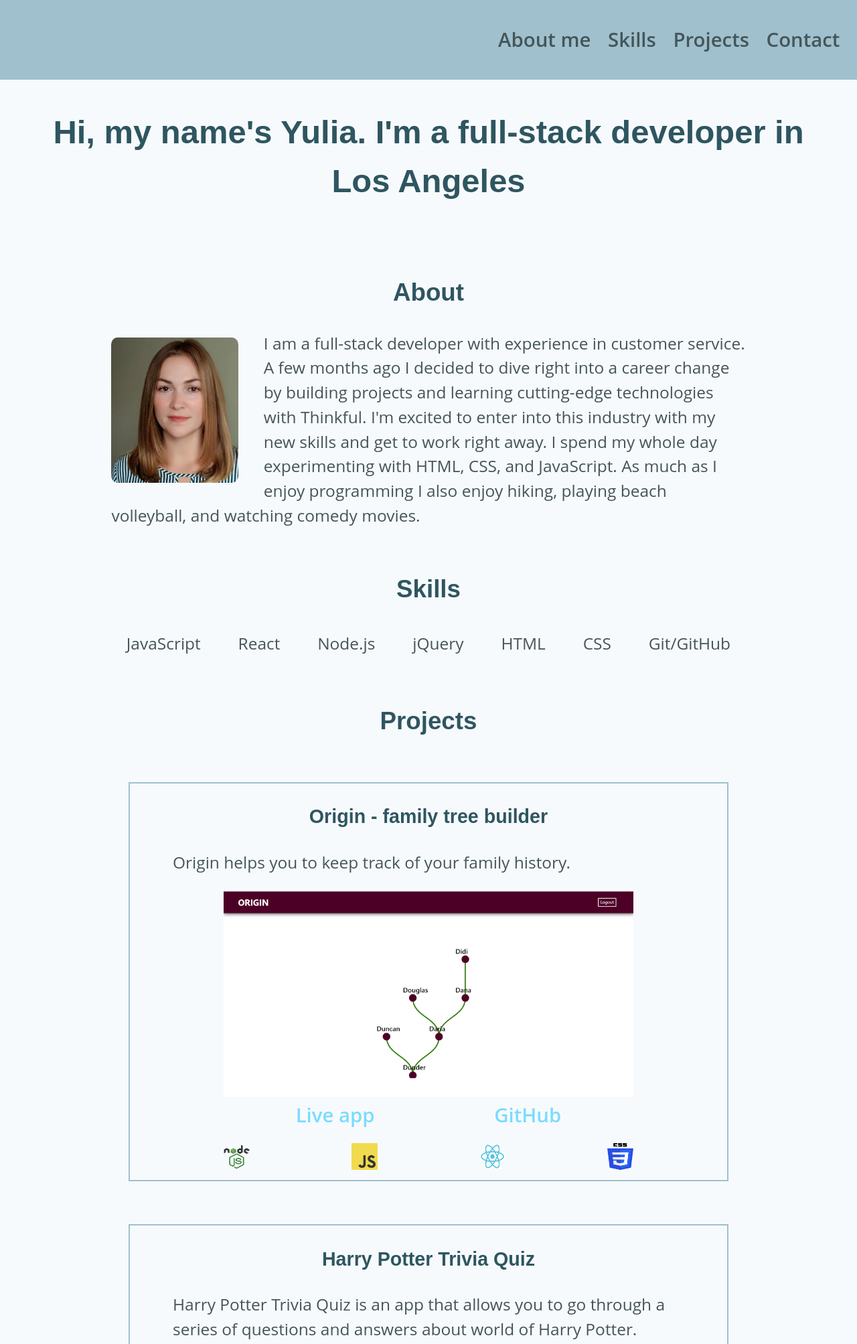
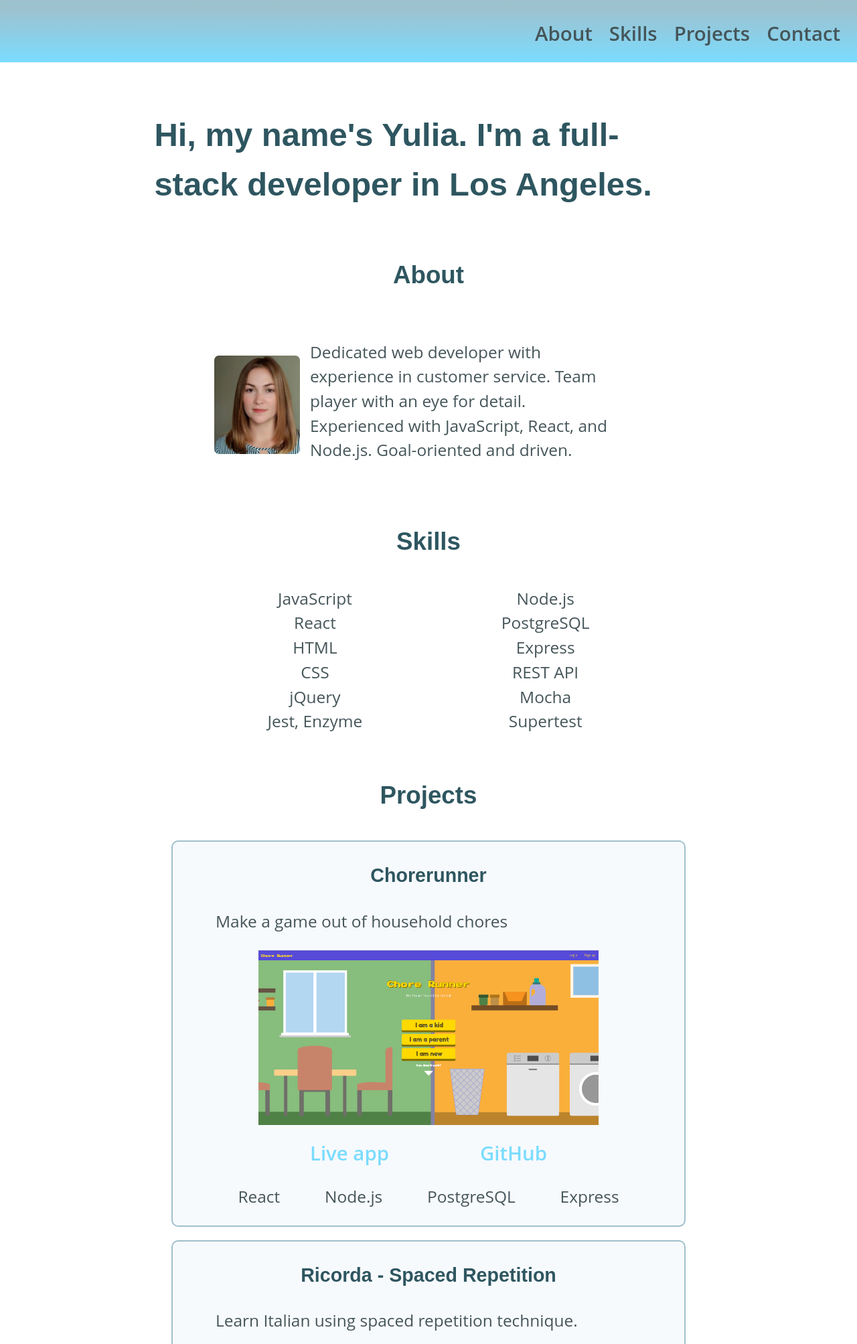
Before and after one commit to thinkful-ei-gecko/yulia-portfolio, a plain HTML site: page index.html in a window 1280 px wide. Shown: the top 2007 px of the page at 67% size. Drawn offline with nearby package versions, Linux system fonts and the light colour scheme; a web font is replaced by a local one.

Commit message:
add last projects and style

```diff
--- a/index.html
+++ b/index.html
@@ -3,111 +3,143 @@
 <head>
     <title>Portfolio-Yulia Khisamutdinova</title>
     <meta name="viewport" content="width=device-width, initial-scale=1">
-    <link rel="stylesheet" type="text/css" href="//cdnjs.cloudflare.com/ajax/libs/normalize/8.0.1/normalize.css">
+    <link rel="stylesheet" type="text/css" href=https://cdnjs.cloudflare.com/ajax/libs/normalize/8.0.1/normalize.min.css>
     <link href="https://fonts.googleapis.com/css?family=Gentium+Basic&display=swap" rel="stylesheet">
-    <link href="https://fonts.googleapis.com/icon?family=Material+Icons"
-      rel="stylesheet">
+    <link rel="stylesheet" href="https://cdnjs.cloudflare.com/ajax/libs/font-awesome/4.7.0/css/font-awesome.min.css">
     <link rel="shortcut icon" href="portfolio_assets/favicon.ico"/>
     <link rel="stylesheet" type="text/css" href="main.css">
 </head>
 <body>
     <nav>
         <ul id="nav-bar">
-          <li><a href="#about-offset">About me</a></li>
-          <li><a href="#skills-offset">Skills</a></li>
-          <li><a href="#projects-offset">Projects</a></li>
-          <li><a href="#contact-offset">Contact</a></li>
+          <li><a href="#about" onclick="toggleMobileMenu()">About</a></li>
+          <li><a href="#skills" onclick="toggleMobileMenu()">Skills</a></li>
+          <li><a href="#projects" onclick="toggleMobileMenu()">Projects</a></li>
+          <li><a href="#contact" onclick="toggleMobileMenu()">Contact</a></li>
         </ul>
+        <a href="javascript:void(0);" class="icon" onclick="toggleMobileMenu()">
+          <i id="icon" class="fa fa-bars"></i>
+        </a>
+
     </nav>
     <main>
         <header>
-            <h1>Hi, my name's Yulia. I'm a full-stack developer in Los Angeles</h1>
+            <h1>Hi, my name's Yulia. I'm a full-stack developer in Los Angeles.</h1>
         </header>
 
-        <section id="about">
-            <h2><span id="about-offset"></span>About</h2>
-            <p><img src="portfolio_assets/avatar.jpg" alt="Yulia Khisamutdinova avatar" id="avatar">
-                I am a full-stack developer with experience in customer service. A few months ago I decided to dive right into a career change by
-                building projects and learning cutting-edge technologies with Thinkful. I'm excited to enter into this industry with my
-                new skills and get to work right away. I spend my whole day experimenting with HTML, CSS, and JavaScript. As much as I enjoy
-                programming I also enjoy hiking, playing beach volleyball, and watching comedy movies.
+        <section id="about-section">
+
+            <h2><span id="about"></span>About</h2>
+            <div class="about-container">
+            <img src="portfolio_assets/avatar.jpg" alt="Yulia Khisamutdinova avatar" id="avatar">
+            <p>
+              Dedicated web developer with experience in customer service. Team player with an eye for detail. Experienced with
+              JavaScript, React, and Node.js. Goal-oriented and driven.
             </p>
+          </div>
         </section>
 
         <section id="skills-section">
-            <h2><span id="skills-offset"></span>Skills</h2>
-            <ul id="skills">
+            <h2><span id="skills"></span>Skills</h2>
+            <div class="skills">
+              <ul class="skills-list">
                 <li>JavaScript</li>
                 <li>React</li>
-                <li>Node.js</li>
-                <li>jQuery</li>
                 <li>HTML</li>
                 <li>CSS</li>
-                <li>Git/GitHub</li>
-            </ul>
+                <li>jQuery</li>
+                <li>Jest, Enzyme</li>
+              </ul>
+
+              <ul class="skills-list">
+                <li>Node.js</li>
+                <li>PostgreSQL</li>
+                <li>Express</li>
+                <li>REST API</li>
+                <li>Mocha</li>
+                <li>Supertest</li>
+              </ul>
+            </div>
         </section>
-        <section id="projects">
-            <h2><span id="projects-offset"></span>Projects</h2>
+        <section id="projects-section">
+            <h2><span id="projects"></span>Projects</h2>
+            <section class="project-card">
+                <h3>Chorerunner </h3>
+                <p>
+                  Make a game out of household chores
+                </p>
+                <img src="portfolio_assets/chorerunner.png" alt="Quiz app screenshot displaying first question">
+                <div class="links">
+                    <a href="https://chorerunner-client.now.sh/" target="_blank">Live app</a>
+                    <a href="https://github.com/thinkful-ei-gecko/ChoreRunner-Client" target="_blank">GitHub</a>
+                </div>
+                <ul class="made-with">
+                  <li>React</li>
+                  <li>Node.js</li>
+                  <li>PostgreSQL</li>
+                  <li>Express</li>
+                    <!-- <img src="portfolio_assets/HTML5_Logo_512.png" alt="html5 logo">
+                    <img src="portfolio_assets/JavaScript-logo.png" alt="javascript logo">
+                    <img src="portfolio_assets/react.png" alt="react logo">
+                    <img src="portfolio_assets/css-3-logo-png-transparent.png" alt="css logo"> -->
+                    </ul>
+            </section>
+
+            <section class="project-card">
+                <h3>Ricorda - Spaced Repetition</h3>
+                <p>
+                  Learn Italian using spaced repetition technique.
+                </p>
+                <img src="portfolio_assets/ricorda.png" alt="Ricorda app dashboard page">
+                <div class="links">
+                    <a href="https://ricorda.now.sh" target="_blank">Live app</a>
+                    <a href="https://github.com/thinkful-ei-gecko/Yulia-JamesL-Spaced-Repetition-Client" target="_blank">GitHub</a>
+                </div>
+                <ul class="made-with">
+                    <li>React</li>
+                    <li>Node.js</li>
+                    <li>PostgreSQL</li>
+                    <li>Express</li>
+                </ul>
+            </section>
             <section class="project-card">
                 <h3>Origin - family tree builder</h3>
                 <p>
-                    Origin helps you to keep track of your family history.
+                  Keep track of your family history.
                 </p>
                 <img src="portfolio_assets/origin.png" alt="Home page of the Origin app that displays family tree">
                 <div class="links">
                     <a href="https://origin-app.now.sh" target="_blank">Live app</a>
                     <a href="https://github.com/yulia-kh/origin" target="_blank">GitHub</a>
                 </div>
-                <div class="made-with">
-                    <img src="portfolio_assets/node.png" alt="html5 logo">
-                    <img src="portfolio_assets/JavaScript-logo.png" alt="javascript logo">
-                    <img src="portfolio_assets/react.png" alt="jquery logo">
-                    <img src="portfolio_assets/css-3-logo-png-transparent.png" alt="css logo">
-                </div>
+                <ul class="made-with">
+                    <li>React</li>
+                    <li>Node.js</li>
+                    <li>PostgreSQL</li>
+                    <li>Express</li>
+                </ul>
             </section>
-            <section class="project-card">
-                <h3>Harry Potter Trivia Quiz</h3>
-                <p>
-                    Harry Potter Trivia Quiz is an app that allows you to go through a series of questions and answers about world of Harry Potter.
-                </p>
-                <img src="portfolio_assets/quiz.jpg" alt="Quiz app screenshot displaying first question">
-                <div class="links">
-                    <a href="https://thinkful-ei-gecko.github.io/yulia-quasar-quiz-app/" target="_blank">Live app</a>
-                    <a href="https://github.com/thinkful-ei-gecko/yulia-quasar-quiz-app" target="_blank">GitHub</a>
-                </div>
-                <div class="made-with">
-                    <img src="portfolio_assets/HTML5_Logo_512.png" alt="html5 logo">
-                    <img src="portfolio_assets/JavaScript-logo.png" alt="javascript logo">
-                    <img src="portfolio_assets/jquery-logo-png--800.gif" alt="jquery logo">
-                    <img src="portfolio_assets/css-3-logo-png-transparent.png" alt="css logo">
-                </div>
-            </section>
+
         </section>
-                <section class="project-card">
-                    <h3>Bookmark App</h3>
-                    <p>
-                        Application that allows you to keep links to your favorite websites in organized manner.
-                    </p>
-                    <img src="portfolio_assets/bookmarks-app.png" alt="Bookmark application load page">
-                    <div class="links">
-                        <a href="https://thinkful-ei-gecko.github.io/yulia-bookmarks-app/" target="_blank">Live app</a>
-                        <a href="https://github.com/thinkful-ei-gecko/yulia-bookmarks-app" target="_blank">GitHub</a>
-                    </div>
-                    <div class="made-with">
-                            <img src="portfolio_assets/HTML5_Logo_512.png" alt="html5 logo">
-                            <img src="portfolio_assets/JavaScript-logo.png" alt="javascript logo">
-                            <img src="portfolio_assets/jquery-logo-png--800.gif" alt="jquery logo">
-                            <img src="portfolio_assets/css-3-logo-png-transparent.png" alt="css logo">
-                        </div>
-                </section>
 
-        <section id="contact">
-            <h2><span id="contact-offset"></span>Contact</h2>
+
+        <section id="contact-section">
+            <h2><span id="contact"></span>Contact</h2>
             <a href="mailto:y.khisamutdinova@gmail.com" target="_blank">Email</a>
-            <a href="https://www.linkedin.com/in/yulia-khisamutdinova-500870ba/" target="_blank">Linkedin</a>
+            <a href="https://www.linkedin.com/in/yulia-khisamutdinova/" target="_blank">Linkedin</a>
             <a href="https://github.com/yulia-kh" target="_blank">GitHub</a>
         </section>
     </main>
     <footer>Copyright 2019</footer>
+    <script>
+      function toggleMobileMenu() {
+        let menu = document.getElementById("nav-bar");
+        if (menu.style.display === "block") {
+          menu.style.display = "none";
+        } else {
+          menu.style.display = "block";
+        }
+      }
+    </script>
 </body>
 </html>
--- a/main.css
+++ b/main.css
@@ -5,7 +5,7 @@
   body {
     font-family: "Open Sans", sans-serif;
     font-size: 16px;
-    background-color:#F7FAFD;
+
     text-align: center;
     line-height: 1.5;
     color: #455559;
@@ -18,39 +18,30 @@
   }
 
   nav {
+    background-image: linear-gradient(#9FC0CC,#7ADCFF);
     position: fixed;
     top: 0;
     left: 0;
     right: 0;
     z-index: 1;
-  }
-
-  header {
-    padding: 15% 3% 3% 3%;
-  }
-
-  h1, h2, h3 {
-    font-family: "Gentium Basic", sans-serif;
-    color: #2E5660;
-    text-align: center;
-  }
-
-  h2 {
-    position: relative;
-  }
-  h2 > span {
-    position: absolute;
-    top: -150px;
+    height: 60px;
+    box-shadow: 0px 5px 8px #9FC0CC;
   }
 
   #nav-bar {
-    display: -webkit-box;
-    display: -ms-flexbox;
-    display: -webkit-flex;
-    display: flex;
+    display: none;
     padding: 0;
-    justify-content: space-evenly;
     font-weight: 600;
+    position: absolute;
+    top: -15px;
+    width: 100%;
+    background-color: white;
+    background-image: linear-gradient(#9FC0CC,#7ADCFF);
+    line-height: 2.5;
+  }
+
+  #nav-bar li {
+    padding: 5px 0 5px 0;
   }
 
   #nav-bar > li > a {
@@ -63,61 +54,95 @@
       list-style: none;
   }
 
-  #about, .project-card {
+  .icon {
+    position: absolute;
+    right: 0;
+    top: 0;
+    margin-top: 10px;
+    margin-right: 20px;
+    font-size: 25px;
+    color: #2E5660;
+  }
+
+  header {
+    padding: 15% 3% 3% 3%;
+    margin-top: 30px;
+  }
+
+  h1, h2, h3 {
+    font-family: "Gentium Basic", sans-serif;
+    color: #2E5660;
+    text-align: center;
+  }
+
+  h1 {
+    text-align: left;
+  }
+
+  h2 {
+    position: relative;
+    margin-top: 0px;
+    margin-bottom: 40px;
+  }
+
+  h2 > span {
+    position: absolute;
+    top: -100px;
+  }
+
+  #about-section, .project-card {
     padding: 0% 5%;
     text-align: left;
   }
 
+  #about-section p {
+    margin-bottom: 40px;
+  }
+
   #avatar {
+    display: block;
     width: 33%;
     border-radius: 5%;
-    margin-bottom: 10%;
+    margin: 0 auto 40px;
   }
 
-  #skills-section {
-    clear: left;
-    margin-top: 5%;
+ul {
+  list-style: none;
+  padding: 0;
 }
 
-  #projects {
-    margin-top: 5%;
+#skills-section h2 {
+  margin-bottom: 15px;
 }
-
-  #skills {
-    display: -webkit-box;
-    display: -ms-flexbox;
-    display: -webkit-flex;
+div.skills {
   display: flex;
-    flex-direction: row;
-    padding: 5px;
   justify-content: space-evenly;
+  margin-bottom: 30px;
 }
 
 .project-card {
   border: 2px solid#9FC0CC;
+  border-radius: 10px;
   margin: 5%;
+  background-color:#F7FAFD;
 }
 
 .project-card:hover {
-    -moz-box-shadow:    inset 0 0 10px #9FC0CC;
-    -webkit-box-shadow: inset 0 0 10px #9FC0CC;
-    box-shadow:         inset 0 0 10px #9FC0CC;
+  -moz-box-shadow: 0 0 10px #9FC0CC;
+  -webkit-box-shadow: 0 0 10px #9FC0CC;
+  box-shadow: 0px 5px 8px #9FC0CC;
 }
 
-  .made-with > img {
+.made-with {
+  display: flex;
+  justify-content: space-around;
+}
+
+.made-with li img {
   width: 25px;
   height: 25px;
   padding: 1%;
   margin: 1%;
-  }
-
-  .made-with {
-    display: -webkit-box;
-    display: -ms-flexbox;
-    display: -webkit-flex;
-    display: flex;
-    flex-direction: row;
-    justify-content: space-around;
 }
 
 .links {
@@ -125,7 +150,7 @@
   display: -ms-flexbox;
   display: -webkit-flex;
   display: flex;
-    padding: 5px;
+  padding: 20px 5px 0px;
   justify-content: space-evenly;
   font-weight: 600;
 }
@@ -135,16 +160,16 @@
   font-size: 120%;
 }
 
-  .links > a:link, #contact > a:link  {
+.links > a:link, #contact-section > a:link  {
   text-decoration: none;
 }
-  .links > a:visited, #contact > a:visited  {
+.links > a:visited, #contact-section > a:visited  {
   text-decoration: none;
 }
-  .links > a:hover, #contact > a:hover  {
+.links > a:hover, #contact-section > a:hover  {
   text-decoration: underline;
 }
-  .links > a:active, #contact > a:active  {
+.links > a:active, #contact-section > a:active  {
   text-decoration: underline;
 }
 
@@ -155,11 +180,19 @@
   margin-right: auto;
 }
 
-  #contact {
+#projects-section {
+  margin-bottom: 40px;
+}
+
+#contact-section h2 {
+  margin-bottom: 20px;
+}
+
+#contact-section{
   margin-bottom: 5%;
 }
 
-  #contact > a {
+#contact-section > a {
   color: #7ADCFF;
   font-size: 120%;
   font-weight: 600;
@@ -168,87 +201,115 @@
 
 footer {
   font-size: 12px;
+  background-color:#7ADCFF;
 }
-
 
 @media screen and (min-width: 320px) {
   body {
     font-size: calc(16px + 6 * ((100vw - 320px) / 680));
   }
 }
+
 @media only screen and (min-width:540px) {
+  nav {
+    height: 70px;
+  }
+  .icon {
+    display: none;
+  }
+  #nav-bar {
+    display: flex;
+    justify-content: flex-end;
+    align-items: center;
+  }
+
+  #nav-bar li {
+    margin-right: 15px;
+  }
   header {
-      padding: 12% 5% 3% 5%;
+    padding: 8% 8% 3% 8%;
+    margin-top: 30px;
   }
-    #about {
+
+  #about-section {
     margin: 0 5%;
   }
 
   .project-card {
-      margin: 5% 10%;
+    margin: 15px 10%;
+  }
 }
 
-    .made-with > img {
-      width: 35px;
-      height: 35px;
-      padding: 1%;
-      margin: 1%;
-    }
-  }
 @media only screen and (min-width:780px) {
-    #nav-bar {
-      display: -webkit-box;
-      display: -ms-flexbox;
-      display: -webkit-flex;
-      display: flex;
-      padding: 0;
-      justify-content: flex-end;
-      font-weight: 600;
+  nav {
+    height: 80px;
   }
 
   #nav-bar > li {
-      margin-right: 2%;
+    margin-right: 20px;
   }
 
   header {
-      padding: 10% 5% 3% 5%;
+    padding: 10% 13% 3% 13%;
+    margin-top: 30px;
   }
 
-    #about {
-      margin: 0 10% 3%;
-      padding: 0 3%;
+  div.about-container {
+    display: flex;
+    align-items: center;
   }
 
   #avatar {
     width: 20%;
     border-radius: 5%;
-      float: left;
-      margin: 1% 4% 0 0;
+    display: inline-block;
+    margin: 0;
+    padding: 0;
   }
 
-    #skills {
-      margin: 0 10%;
+  #about-section p {
+    display: inline-block;
+    width: 75%;
+    padding: 5px 0 0 15px;
+  }
+
+  #about-section {
+    width: 80%;
+    margin: 0 auto 50px;
   }
 
   .project-card {
-      margin: 5% 15%;
+    margin: 20px 15%;
+  }
 }
 
-    .made-with > img {
-      width: 45px;
-      height: 45px;
-      padding: 1%;
-      margin: 1%;
+@media screen and (min-width: 1000px) {
+  html {
+    font-size: 20px;
+  }
+
+  #nav-bar > li {
+    margin-right: 25px;
+  }
+
+  header {
+    padding: 8% 18% 3% 18%;
+    margin-top: 30px;
+  }
+
+  #about-section {
+    width: 60%;
+    margin: 0 auto 50px;
+  }
+  div.skills {
+    width: 70%;
+    margin: auto;
+  }
+
+  #projects-section h2 {
+    margin-top: 40px;
+  }
+  .project-card {
+    margin: 20px 20%;
   }
 }
-  @media screen and (min-width: 1000px) {
-    html {
-      font-size: 22px;
-    }
-    .made-with > img {
-      width: 55px;
-      height: 55px;
-      padding: 1%;
-      margin: 1%;
-    }
-  }
```
Also changed, not shown: portfolio_assets/bookmarks-app.png (deleted), portfolio_assets/chorerunner.png (added), portfolio_assets/quiz.jpg (deleted), portfolio_assets/ricorda.png (added). Lines whose indentation alone changed are shown as unchanged.
